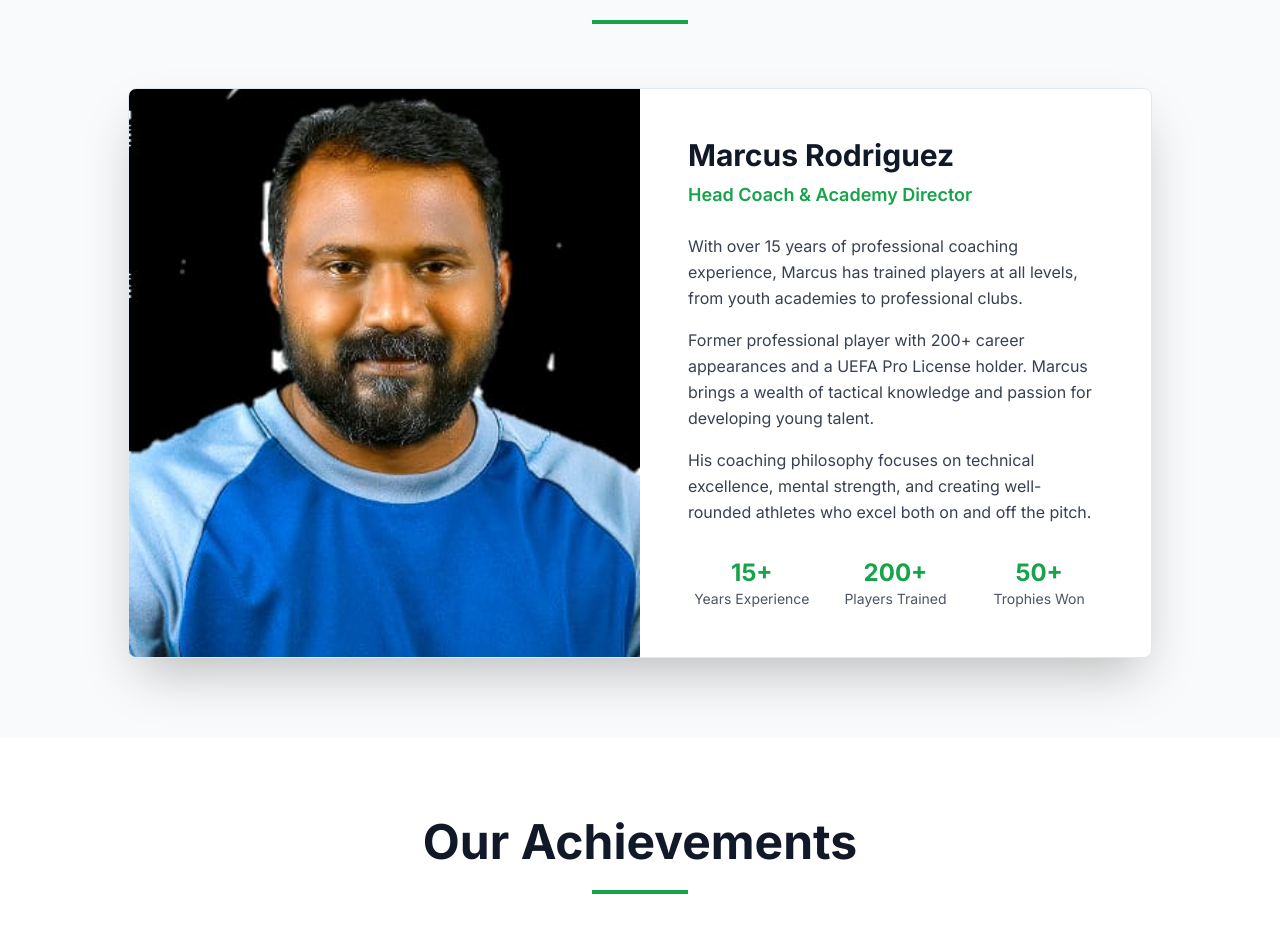
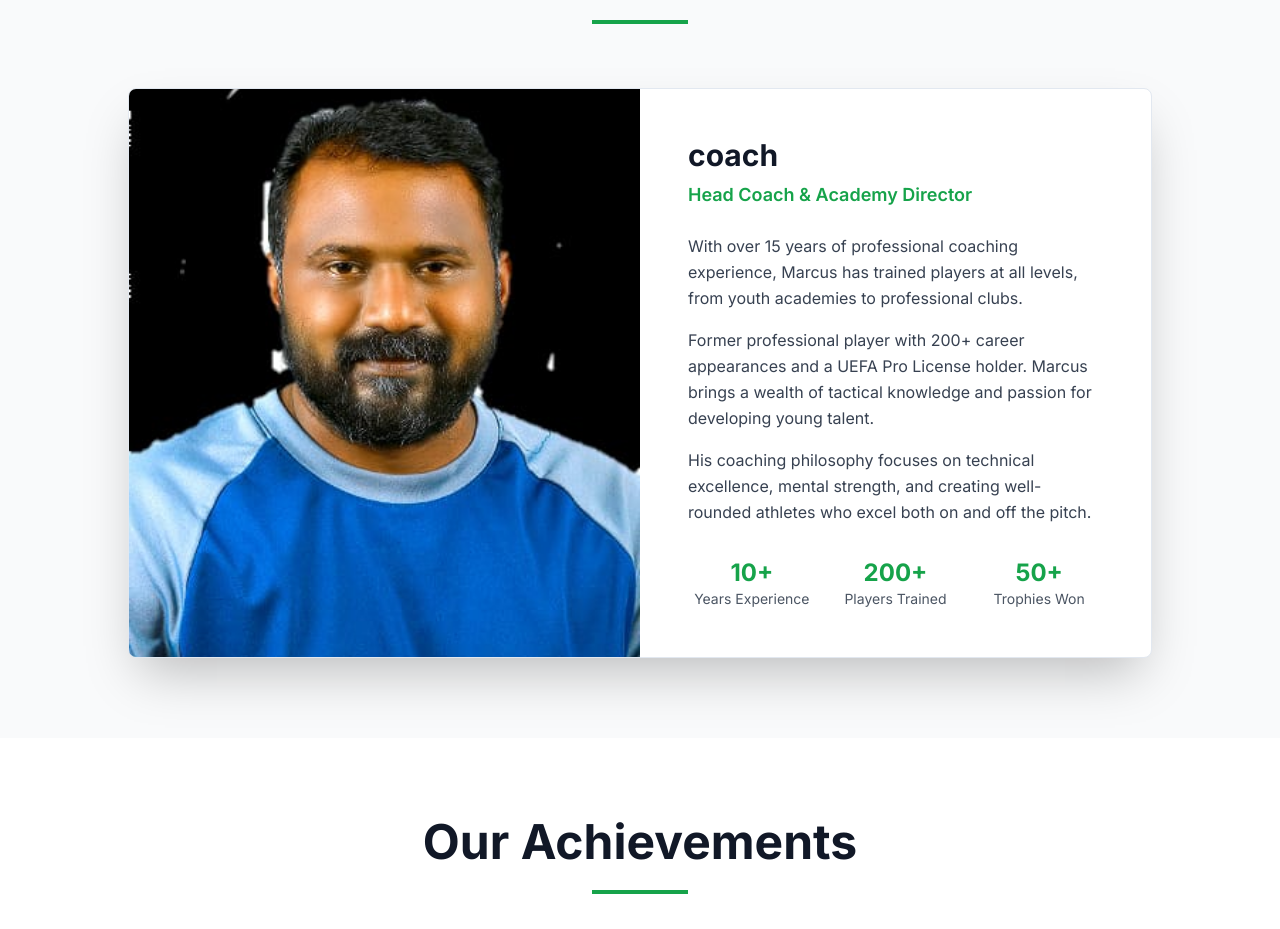
Before and after one commit to Akhilarappura/football-academy, a Next.js app: page / in a window 1280 px wide. Shown: the part 1560-2489 px from the top of the page. Built offline with nearby package versions, Linux system fonts and the light colour scheme.

Commit message:
coach name changed

```diff
--- a/components/coach-section.tsx
+++ b/components/coach-section.tsx
@@ -18,7 +18,7 @@ export default function CoachSection() {
               </div>
 
               <div className="p-6 sm:p-8 lg:p-12 flex flex-col justify-center">
-                <h3 className="text-2xl sm:text-3xl font-bold text-gray-900 mb-2">Marcus Rodriguez</h3>
+                <h3 className="text-2xl sm:text-3xl font-bold text-gray-900 mb-2">coach</h3>
                 <p className="text-green-600 font-semibold mb-4 sm:mb-6 text-base sm:text-lg">
                   Head Coach & Academy Director
                 </p>
@@ -40,7 +40,7 @@ export default function CoachSection() {
 
                 <div className="mt-6 sm:mt-8 grid grid-cols-3 gap-4 text-center">
                   <div>
-                    <div className="text-xl sm:text-2xl font-bold text-green-600">15+</div>
+                    <div className="text-xl sm:text-2xl font-bold text-green-600">10+</div>
                     <div className="text-xs sm:text-sm text-gray-600">Years Experience</div>
                   </div>
                   <div>
```
